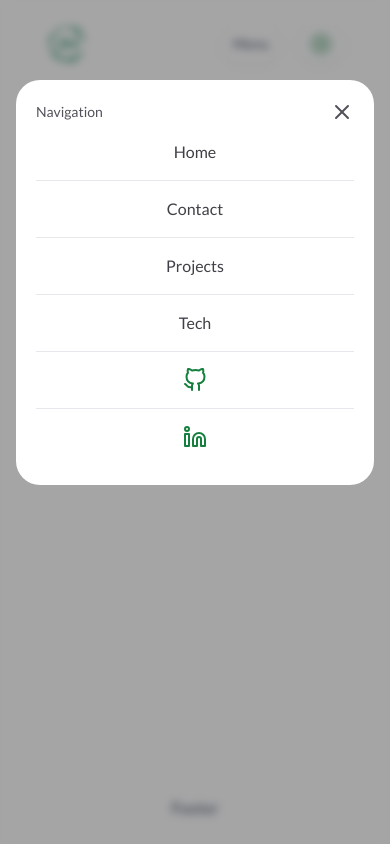
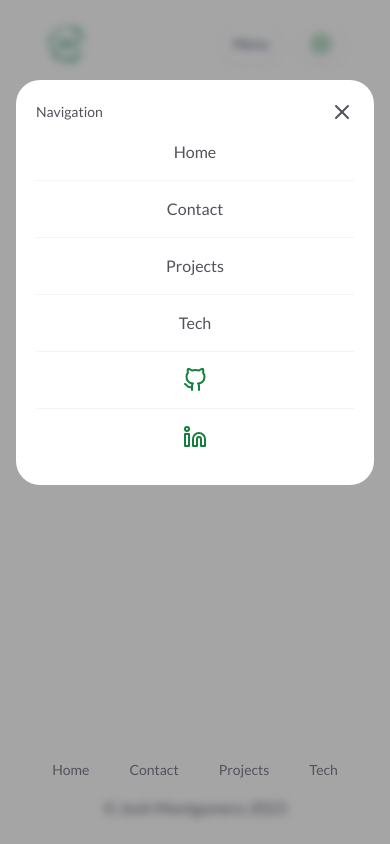
Before and after one commit to jomonty/web-jomonty-portfolio-2023, a React (Vite) app: page /tech in a window 390 px wide. Both pictures are taken after a click on the button "Menu". Built offline with nearby package versions, Linux system fonts and the light colour scheme.

Commit message:
footer and header behaviour fixed, dark mode added to mobile popover

```diff
--- a/src/components/Footer.jsx
+++ b/src/components/Footer.jsx
@@ -1,7 +1,27 @@
+import { Link } from "react-router-dom";
+import NavLinks from "../constants/NavLinks.js";
+
 const Footer = () => {
+  const FooterNavLinks = () =>
+    NavLinks.map((link, index) => {
+      return (
+        <li key={index}>
+          <Link
+            to={link.link}
+            className="relative block p-1 px-5 text-sm hover:text-emerald-700"
+          >
+            {link.name}
+          </Link>
+        </li>
+      );
+    });
+
   return (
-    <footer className="bottom-0 flex flex-initial justify-center py-6">
-      <p>Footer</p>
+    <footer className="bottom-0 flex flex-initial flex-col place-items-center py-6">
+      <ul className="flex justify-around py-3 md:w-[25vw] ">
+        <FooterNavLinks />
+      </ul>
+      <h4>&copy; Josh Montgomery 2023</h4>
     </footer>
   );
 };
--- a/src/components/Header.jsx
+++ b/src/components/Header.jsx
@@ -26,13 +26,12 @@ const Header = ({ navOpen, handleNavOpen, darkMode, toggleTheme }) => {
         </div>
         <div className="flex items-center justify-end md:flex-1">
           <NavDarkModeToggle darkMode={darkMode} toggleTheme={toggleTheme} />
-          {/* <div className="flex rounded-full border py-2 px-3 shadow">
-            <button>
-              <Sun color="rgb(21 128 61)" />
-            </button>
-          </div> */}
         </div>
-        <NavMobilePopover navOpen={navOpen} handleNavOpen={handleNavOpen} />
+        <NavMobilePopover
+          navOpen={navOpen}
+          handleNavOpen={handleNavOpen}
+          darkMode={darkMode}
+        />
       </div>
     </header>
   );
--- a/src/components/NavMobilePopover.jsx
+++ b/src/components/NavMobilePopover.jsx
@@ -2,14 +2,14 @@ import { Link } from "react-router-dom";
 import { X, GitHub, Linkedin } from "react-feather";
 import NavLinks from "../constants/NavLinks.js";
 
-const NavMobilePopover = ({ navOpen, handleNavOpen }) => {
+const NavMobilePopover = ({ navOpen, handleNavOpen, darkMode }) => {
   const PopoverNavLinks = () =>
     NavLinks.map((link, index) => {
       return (
-        <li key={index} className="border-b py-1">
+        <li key={index} className="py-1">
           <Link
             to={link.link}
-            className="relative block rounded-full py-3 text-center text-zinc-700"
+            className="relative block rounded-full py-3 text-center "
             onClick={() => handleNavOpen()}
           >
             {link.name}
@@ -20,7 +20,7 @@ const NavMobilePopover = ({ navOpen, handleNavOpen }) => {
 
   const PopoverContactLinks = () => {
     return [
-      <li className="border-b py-1" key="c-1">
+      <li className="py-1" key="c-1">
         <a
           href="https://www.github.com/jomonty"
           target="_blank"
@@ -54,19 +54,21 @@ const NavMobilePopover = ({ navOpen, handleNavOpen }) => {
         onClick={() => handleNavOpen()}
       ></div>
       <div
-        className={`fixed inset-x-4 top-20 z-10 rounded-3xl bg-white p-5 transition duration-300  ${
+        className={`fixed inset-x-4 top-20 z-10 rounded-3xl  bg-white p-5 transition duration-300 dark:bg-zinc-800 dark:ring-1 dark:ring-white/10 ${
           !navOpen
             ? " -translate-y-full scale-50 opacity-0"
             : " translate-y-0 scale-100 opacity-100"
         }`}
       >
         <div className="flex flex-row items-center justify-between">
-          <h2 className="text-sm font-medium text-zinc-600">Navigation</h2>
+          <h2 className="dark: text-sm font-medium text-zinc-600 dark:text-zinc-400">
+            Navigation
+          </h2>
           <button className="-m-1 p-1" onClick={() => handleNavOpen()}>
-            <X color="rgb(82 82 91)" />
+            <X color={darkMode ? "rgb(161 161 170" : "rgb(82 82 91)"} />
           </button>
         </div>
-        <ul>
+        <ul className="divide-y divide-zinc-100 dark:divide-zinc-100/5">
           <PopoverNavLinks />
           <PopoverContactLinks />
         </ul>
--- a/src/index.css
+++ b/src/index.css
@@ -15,7 +15,7 @@
   main,
   footer {
     @apply bg-zinc-50;
-    @apply text-slate-700;
+    @apply text-zinc-600;
     @apply dark:bg-zinc-900;
     @apply dark:text-zinc-200;
   }
```
